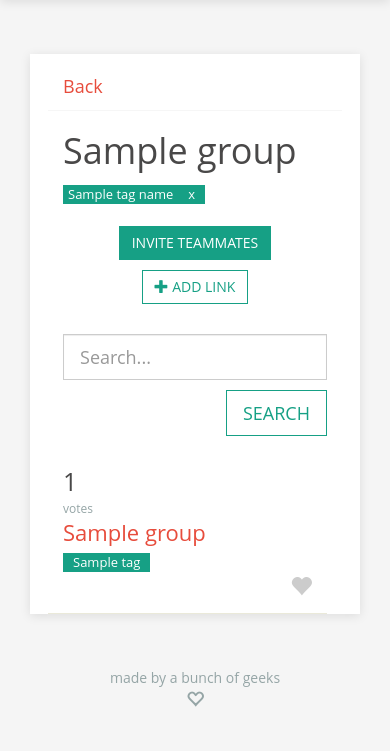
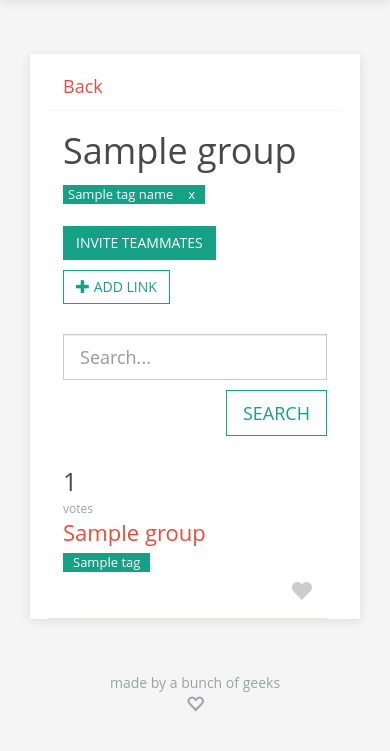
Before and after one commit to vintasoftware/hackathon, a Django app: template groups/templates/links_list.html in a window 390 px wide. Shown: the part 50-801 px from the top of the page. Run offline with Django 3.2, Linux system fonts and the light colour scheme; the template is opened without the code that fills it: most values are stand-ins (such as "Sample title", 1, 10 or a date in 2020); some libraries are stand-ins or nearby versions.

Commit message:
fixing responsivity

```diff
--- a/core/static/css/style.css
+++ b/core/static/css/style.css
@@ -75,9 +75,6 @@
     @media (max-width: 992px) {
       .links-list .toolbar {
         text-align: left; } }
-    @media (max-width: 440px) {
-      .links-list .toolbar {
-        text-align: center; } }
     .links-list .toolbar button {
       margin-bottom: 10px; }
   .links-list .feed-header {
@@ -134,6 +131,9 @@
       color: #ccc; }
       .links-list .list-item .item .glyphicon.active {
         color: #e74c3c; }
+      @media (max-width: 440px) {
+        .links-list .list-item .item .glyphicon {
+          padding-top: 5px; } }
     .links-list .list-item .item .glyphicon:hover {
       color: #e74c3c;
       cursor: pointer; }
--- a/core/static/sass/_links-list.scss
+++ b/core/static/sass/_links-list.scss
@@ -22,10 +22,6 @@
 
     @media #{$medium-devices} {
       text-align: left;
-    }
-
-    @media #{$extra-small-devices} {
-      text-align: center;
     }
 
     button {
@@ -117,6 +113,10 @@
         &.active {
           color: $red-color;
         }
+
+        @media #{$extra-small-devices} {
+          padding-top: 5px;
+        }
       }
 
       .glyphicon:hover {
--- a/groups/templates/links_list.html
+++ b/groups/templates/links_list.html
@@ -110,7 +110,7 @@
             <p class="description">{{ item.description }}</p>
             {% endif %}
           </div>
-          <div class="item text-right actions col-md-1 col-sm-1 col-xs-12">
+          <div class="item text-right col-md-1 col-sm-1 col-xs-12">
             {% user_voted user item as show_heart %}
             <p><span class="glyphicon glyphicon-heart add_repo {% if show_heart %}active{% endif %}" url="{% url 'groups:link_like' pk=item.pk %}" aria-hidden="true"></span></p>
           </div>
```
Also changed, not shown: 1 other file.
